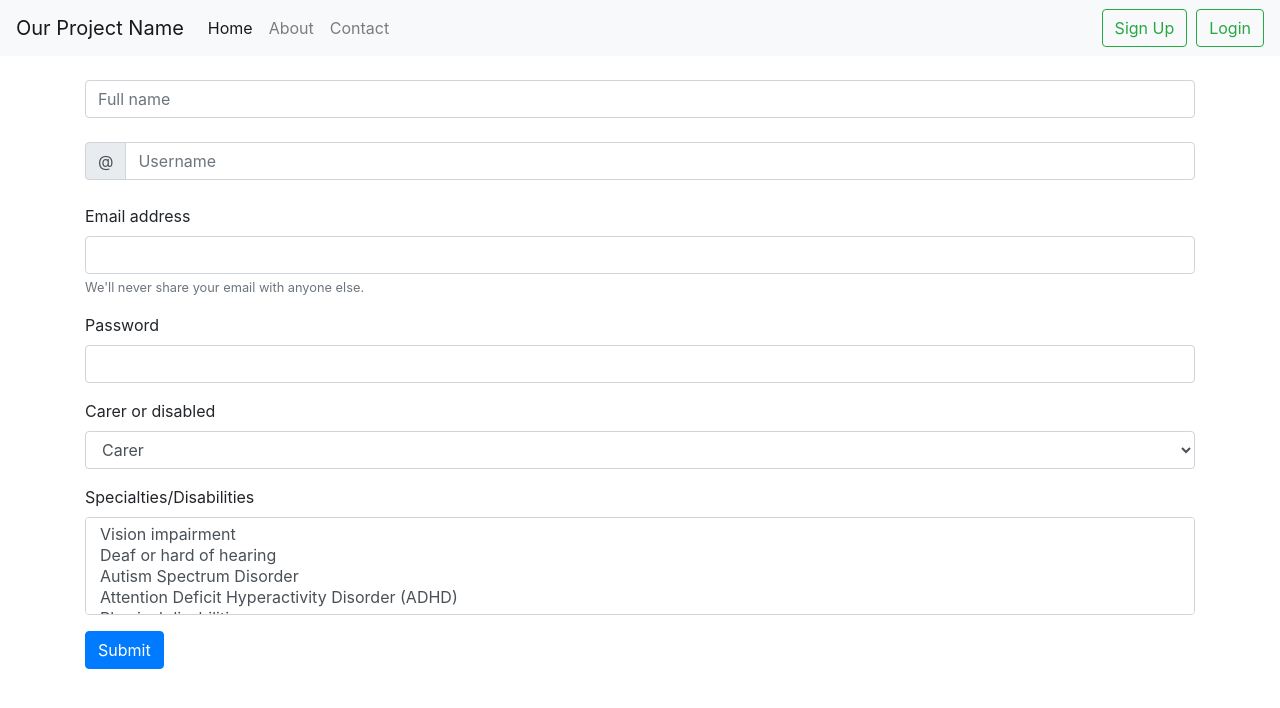
After one commit to dylan9012/accessibility-hackathon, a Flask app: page /signup in a window 1280 px wide. The commit adds this page. Shown: the top 708 px of the page. Run offline with Flask 2, Linux system fonts and the light colour scheme; some libraries are stand-ins or nearby versions.

Commit message:
Added login and sign up page

```diff
--- a/app.py
+++ b/app.py
@@ -5,7 +5,8 @@ app = Flask(__name__)
 
 @app.route('/')
 def index():
-    return render_template('index.html')
+    title = "Home"
+    return render_template('index.html', title=title)
 
 
 @app.route('/about')
@@ -13,5 +14,24 @@ def about():
     return render_template('about.html')
 
 
+@app.route('/contact')
+def contact():
+    team = ["Dylan Barker: dylanbarker59@gmail.com | King's College London ",
+            "Eyuael Berhe: eyuael.berhe@gmail.com | Warwick University",
+            "Isaac Addo: isaacaddo1714@gmail.com | King's College London",
+            "Muhriz Tauseef: muhriztauseef82@gmail.com | King's College London"]
+    return render_template('contact.html', team=team)
+
+
+@app.route('/signup')
+def signup():
+    return render_template('signup.html')
+
+
+@app.route('/login')
+def login():
+    return render_template('login.html')
+
+
 if __name__ == '__main__':
     app.run()
--- /dev/null
+++ b/templates/base.html
@@ -0,0 +1,61 @@
+<!doctype html>
+<html lang="en">
+<head>
+    <!-- Meta tags -->
+    <meta charset="utf-8">
+    <meta name="viewport" content="width=device-width, initial-scale=1, shrink-to-fit=no">
+
+    <!-- Bootstrap CSS -->
+    <link rel="stylesheet" href="https://stackpath.bootstrapcdn.com/bootstrap/4.5.2/css/bootstrap.min.css"
+          integrity="sha384-JcKb8q3iqJ61gNV9KGb8thSsNjpSL0n8PARn9HuZOnIxN0hoP+VmmDGMN5t9UJ0Z" crossorigin="anonymous">
+
+    <title>
+        {% block title %}Our Project Name{% endblock %}
+    </title>
+</head>
+<body>
+<nav class="navbar navbar-expand-lg navbar-light bg-light">
+    <a class="navbar-brand" href="/">Our Project Name</a>
+    <button class="navbar-toggler" type="button" data-toggle="collapse" data-target="#navbarSupportedContent"
+            aria-controls="navbarSupportedContent" aria-expanded="false" aria-label="Toggle navigation">
+        <span class="navbar-toggler-icon"></span>
+    </button>
+
+    <div class="collapse navbar-collapse" id="navbarSupportedContent">
+        <ul class="navbar-nav mr-auto">
+            <li class="nav-item active">
+                <a class="nav-link" href="{{ url_for('index') }}">Home <span class="sr-only">(current)</span></a>
+            </li>
+            <li class="nav-item">
+                <a class="nav-link" href="{{ url_for('about') }}">About</a>
+            </li>
+            <li class="nav-item">
+                <a class="nav-link" href="{{ url_for('contact') }}">Contact</a>
+            </li>
+        </ul>
+        <form class="form-inline my-2 my-lg-0" action="{{ url_for('signup') }}">
+            <button class="btn btn-outline-success my-2 my-sm-0" type="submit">Sign Up
+            </button>&nbsp;&nbsp;
+        </form>
+        <form class="form-inline my-2 my-lg-0" action="{{ url_for('login') }}">
+            <button class="btn btn-outline-success my-2 my-sm-0" type="submit">Login</button>
+        </form>
+    </div>
+</nav>
+
+{% block content %}
+{% endblock %}
+
+<!-- JavaScript -->
+<!-- jQuery, Popper.js, Bootstrap JS -->
+<script src="https://code.jquery.com/jquery-3.5.1.slim.min.js"
+        integrity="sha384-DfXdz2htPH0lsSSs5nCTpuj/zy4C+OGpamoFVy38MVBnE+IbbVYUew+OrCXaRkfj"
+        crossorigin="anonymous"></script>
+<script src="https://cdn.jsdelivr.net/npm/popper.js@1.16.1/dist/umd/popper.min.js"
+        integrity="sha384-9/reFTGAW83EW2RDu2S0VKaIzap3H66lZH81PoYlFhbGU+6BZp6G7niu735Sk7lN"
+        crossorigin="anonymous"></script>
+<script src="https://stackpath.bootstrapcdn.com/bootstrap/4.5.2/js/bootstrap.min.js"
+        integrity="sha384-B4gt1jrGC7Jh4AgTPSdUtOBvfO8shuf57BaghqFfPlYxofvL8/KUEfYiJOMMV+rV"
+        crossorigin="anonymous"></script>
+</body>
+</html>
--- /dev/null
+++ b/templates/signup.html
@@ -0,0 +1,51 @@
+{% extends 'base.html' %}
+{% block content %}
+    <div class="container"><br/>
+        <form>
+            <div class="form-row">
+                <div class="col">
+                    <input type="text" class="form-control" placeholder="Full name">
+                </div>
+            </div>
+            <br/>
+            <div class="input-group">
+                <div class="input-group-prepend">
+                    <span class="input-group-text">@</span>
+                </div>
+                <input type="text" placeholder="Username" class="form-control rounded-right" required>
+                <div class="invalid-feedback">
+                    Please choose a username.
+                </div>
+            </div>
+            <br/>
+            <div class="form-group">
+                <label for="exampleInputEmail1">Email address</label>
+                <input type="email" class="form-control" id="exampleInputEmail1" aria-describedby="emailHelp">
+                <small id="emailHelp" class="form-text text-muted">We'll never share your email with anyone
+                    else.</small>
+            </div>
+            <div class="form-group">
+                <label for="exampleInputPassword1">Password</label>
+                <input type="password" class="form-control" id="exampleInputPassword1">
+            </div>
+            <div class="form-group">
+                <label for="exampleFormControlSelect1">Carer or disabled</label>
+                <select class="form-control" id="exampleFormControlSelect1">
+                    <option>Carer</option>
+                    <option>Disabled</option>
+                </select>
+            </div>
+            <div class="form-group">
+                <label for="exampleFormControlSelect2">Specialties/Disabilities</label>
+                <select multiple class="form-control" id="exampleFormControlSelect2">
+                    <option>Vision impairment</option>
+                    <option>Deaf or hard of hearing</option>
+                    <option>Autism Spectrum Disorder</option>
+                    <option>Attention Deficit Hyperactivity Disorder (ADHD)</option>
+                    <option>Physical disabilities</option>
+                </select>
+            </div>
+            <button type="submit" class="btn btn-primary">Submit</button>
+        </form>
+    </div>
+{% endblock %}
```
Also changed, not shown: templates/about.html (+10 -57 lines), templates/contact.html (added, +14 -0 lines), templates/index.html (+8 -53 lines), templates/login.html (added, +19 -0 lines), 1 other file.
